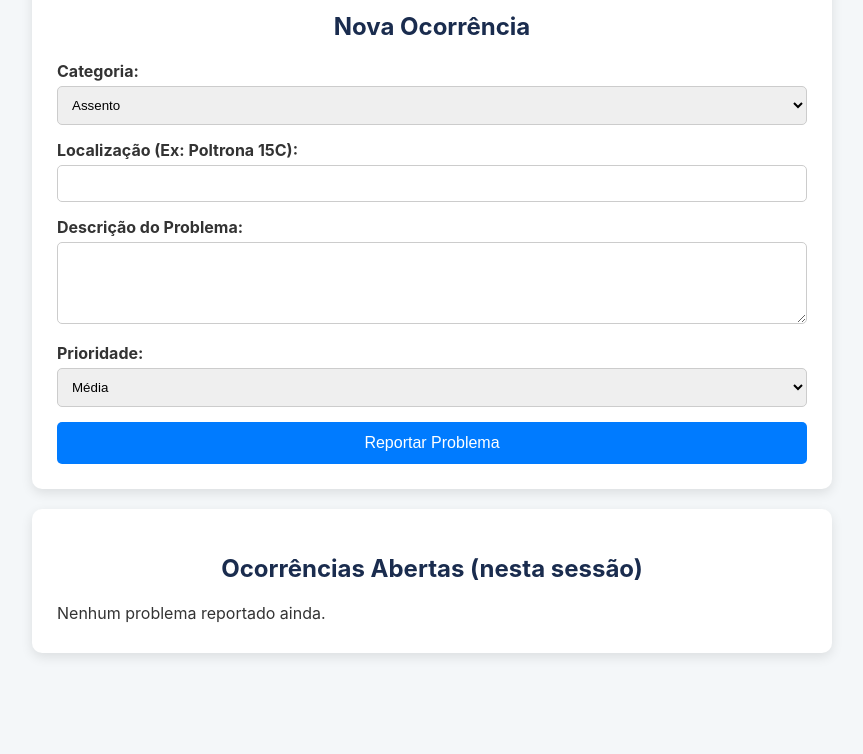
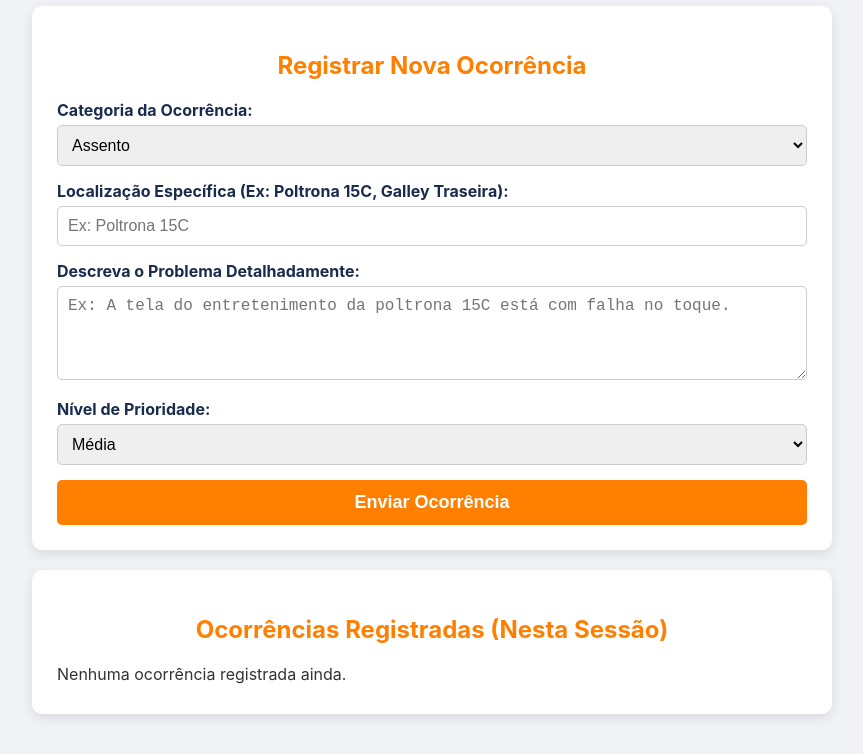
Before and after one commit to ingridmmaciel/teste-web, a plain HTML site: page index.html in a window 1280 px wide. Shown: the part 135-889 px from the top of the page, without its empty margins (208-1071 px from the left). Before the commit the page ends 828 px from the top, so only its background shows below. Drawn offline with Linux system fonts and the light colour scheme.

Commit message:
Update index.html

```diff
--- a/index.html
+++ b/index.html
@@ -3,12 +3,12 @@
 <head>
     <meta charset="UTF-8">
     <meta name="viewport" content="width=device-width, initial-scale=1.0">
-    <title>SGOC - Reporte de Ocorrências</title>
+    <title>GOL - SGOC - Reporte de Ocorrências</title>
     <style>
         /* CSS para deixar a página bonita */
         body {
             font-family: -apple-system, BlinkMacSystemFont, 'Segoe UI', Roboto, 'Helvetica Neue', Arial, sans-serif;
-            background-color: #f4f7f9;
+            background-color: #f0f2f5; /* Um cinza claro, suave */
             color: #333;
             margin: 0;
             padding: 20px;
@@ -20,8 +20,9 @@
             max-width: 800px;
         }
         h1, h2 {
-            color: #1a2c4e;
+            color: #FF7F00; /* Laranja GOL */
             text-align: center;
+            font-weight: bold; /* Títulos mais marcantes */
         }
         .form-container, .list-container {
             background-color: #ffffff;
@@ -34,6 +35,7 @@
             display: block;
             margin-bottom: 5px;
             font-weight: bold;
+            color: #1a2c4e; /* Azul escuro para os rótulos */
         }
         input, select, textarea {
             width: 100%;
@@ -42,75 +44,84 @@
             border: 1px solid #ccc;
             border-radius: 5px;
             box-sizing: border-box; /* Importante */
+            font-size: 16px; /* Tamanho de fonte para campos */
         }
         button {
             width: 100%;
             padding: 12px;
-            background-color: #007bff;
+            background-color: #FF7F00; /* Laranja GOL */
             color: white;
             border: none;
             border-radius: 5px;
-            font-size: 16px;
+            font-size: 18px; /* Botão maior */
+            font-weight: bold;
             cursor: pointer;
             transition: background-color 0.2s;
         }
         button:hover {
-            background-color: #0056b3;
+            background-color: #E66A00; /* Laranja um pouco mais escuro ao passar o mouse */
         }
         #lista-ocorrencias .item {
             background-color: #f9f9f9;
             border: 1px solid #eee;
-            border-left: 5px solid #007bff;
+            border-left: 5px solid #FF7F00; /* Borda padrão laranja GOL */
             padding: 15px;
             margin-bottom: 10px;
             border-radius: 5px;
         }
-        #lista-ocorrencias .item.prioridade-Alta { border-left-color: #dc3545; }
-        #lista-ocorrencias .item.prioridade-Média { border-left-color: #ffc107; }
-        #lista-ocorrencias .item.prioridade-Baixa { border-left-color: #28a745; }
+        /* Cores de prioridade mantidas, pois são um padrão comum (vermelho, amarelo, verde) */
+        #lista-ocorrencias .item.prioridade-Alta { border-left-color: #dc3545; } /* Vermelho */
+        #lista-ocorrencias .item.prioridade-Média { border-left-color: #ffc107; } /* Amarelo */
+        #lista-ocorrencias .item.prioridade-Baixa { border-left-color: #28a745; } /* Verde */
         #lista-ocorrencias p { margin: 5px 0; }
+        .logo {
+            display: block;
+            margin: 0 auto 20px;
+            width: 150px; /* Ajuste o tamanho conforme necessário */
+        }
     </style>
 </head>
 <body>
 
     <div class="container">
-        <h1>✈️ SGOC - Reporte de Ocorrências de Cabine</h1>
+        <h1>✈️ GOL - Sistema de Gestão de Ocorrências de Cabine</h1>
 
         <div class="form-container">
-            <h2>Nova Ocorrência</h2>
+            <h2>Registrar Nova Ocorrência</h2>
             <form id="form-ocorrencia">
-                <label for="categoria">Categoria:</label>
+                <label for="categoria">Categoria da Ocorrência:</label>
                 <select id="categoria" name="categoria">
                     <option>Assento</option>
-                    <option>Entretenimento de Bordo</option>
+                    <option>Sistema de Entretenimento (IFE)</option>
                     <option>Cozinha/Galley</option>
                     <option>Banheiro</option>
                     <option>Iluminação</option>
                     <option>Bagageiro Superior</option>
-                    <option>Outros</option>
+                    <option>Equipamento de Segurança</option>
+                    <option>Outros (Detalhar na descrição)</option>
                 </select>
 
-                <label for="localizacao">Localização (Ex: Poltrona 15C):</label>
-                <input type="text" id="localizacao" name="localizacao" required>
+                <label for="localizacao">Localização Específica (Ex: Poltrona 15C, Galley Traseira):</label>
+                <input type="text" id="localizacao" name="localizacao" placeholder="Ex: Poltrona 15C" required>
 
-                <label for="descricao">Descrição do Problema:</label>
-                <textarea id="descricao" name="descricao" rows="4" required></textarea>
+                <label for="descricao">Descreva o Problema Detalhadamente:</label>
+                <textarea id="descricao" name="descricao" rows="4" placeholder="Ex: A tela do entretenimento da poltrona 15C está com falha no toque." required></textarea>
 
-                <label for="prioridade">Prioridade:</label>
+                <label for="prioridade">Nível de Prioridade:</label>
                 <select id="prioridade" name="prioridade">
                     <option>Baixa</option>
                     <option selected>Média</option>
                     <option>Alta</option>
                 </select>
 
-                <button type="submit">Reportar Problema</button>
+                <button type="submit">Enviar Ocorrência</button>
             </form>
         </div>
 
         <div class="list-container">
-            <h2>Ocorrências Abertas (nesta sessão)</h2>
+            <h2>Ocorrências Registradas (Nesta Sessão)</h2>
             <div id="lista-ocorrencias">
-                <p>Nenhum problema reportado ainda.</p>
+                <p>Nenhuma ocorrência registrada ainda.</p>
             </div>
         </div>
     </div>
@@ -126,7 +137,7 @@
         function renderizarLista() {
             // Se a lista está vazia, mostra a mensagem padrão
             if (ocorrenciasSalvas.length === 0) {
-                lista.innerHTML = '<p>Nenhum problema reportado ainda.</p>';
+                lista.innerHTML = '<p>Nenhuma ocorrência registrada ainda.</p>';
                 return;
             }
 
```
